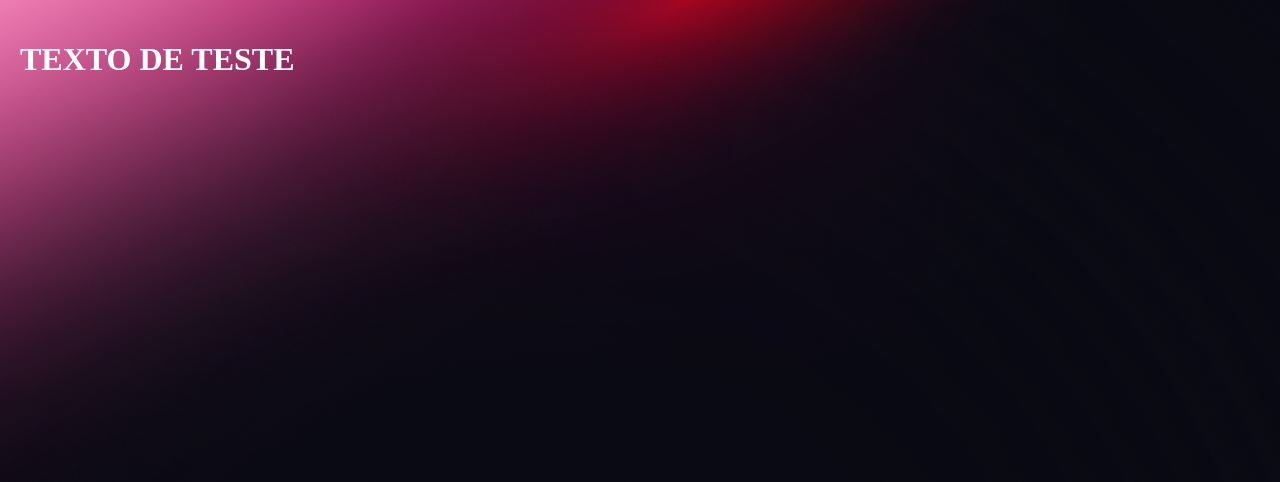
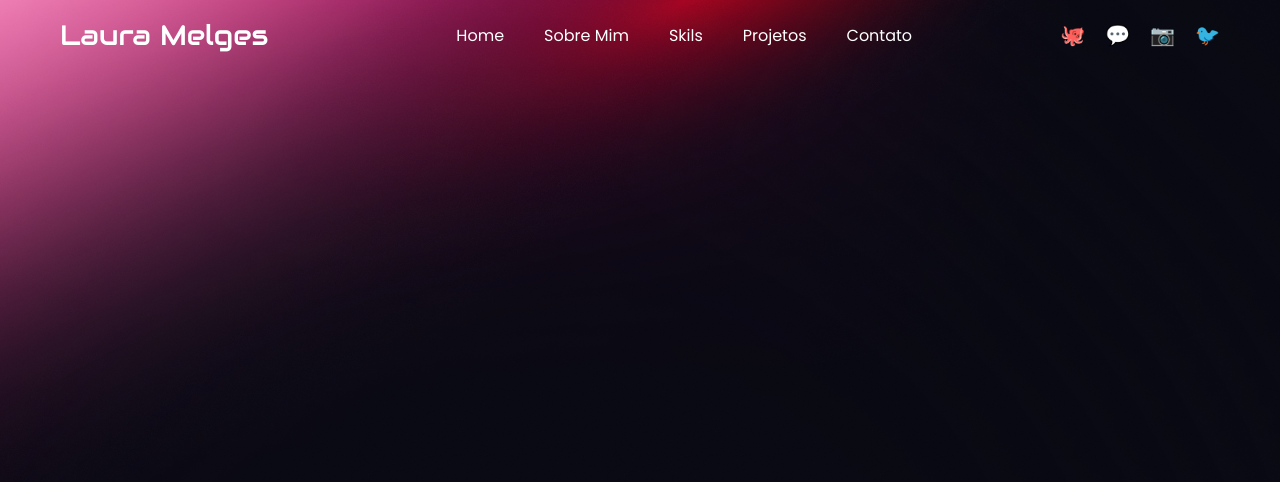
Before and after one commit to MelgesMoser/portifolio_LauraMelges, a React (Vite) app: page / in a window 1280 px wide. Shown: the top 482 px of the page. Built offline with nearby package versions, Linux system fonts and the light colour scheme.

Commit message:
feat: add responsive navigation bar

```diff
--- a/index.html
+++ b/index.html
@@ -5,6 +5,9 @@
     <link rel="icon" type="image/svg+xml" href="/vite.svg" />
     <meta name="viewport" content="width=device-width, initial-scale=1.0" />
     <title>teste-react</title>
+    <link rel="preconnect" href="https://fonts.googleapis.com">
+    <link rel="preconnect" href="https://fonts.gstatic.com" crossorigin>
+    <link href="https://fonts.googleapis.com/css2?family=Poppins:wght@300;400;500;600&family=Audiowide&display=swap" rel="stylesheet">
   </head>
   <body>
     <div id="root"></div>
--- a/src/App.css
+++ b/src/App.css
@@ -25,10 +25,7 @@ html, body, #root {
   z-index: 0;
 }
 
-.text {
+.navbar {
   position: relative;
-  z-index: 1;
-  color: white;
-  font-size: 32px;
-  padding: 20px;
+  z-index: 2;
 }
--- a/src/App.jsx
+++ b/src/App.jsx
@@ -1,11 +1,12 @@
 import Gradient1 from './assets/Gradient1.png'
 import './App.css'
+import NavBar from './components/NavBar'
 
 function App() {
   return (
     <div className="app">
+      <NavBar />
       <img src={Gradient1} alt="Gradient" className="gradient" />
-      <h1 className="text">TEXTO DE TESTE</h1>
     </div>
   )
 }
--- /dev/null
+++ b/src/components/NavBar.css
@@ -0,0 +1,85 @@
+.navbar {
+  width: 100%;
+  height: 70px;
+  padding: 0 60px;
+  display: flex;
+  align-items: center;
+  justify-content: space-between;
+  font-family: 'Poppins', sans-serif;
+  position: relative;
+  z-index: 2;
+}
+
+/* nome */
+.navbar-left {
+  font-family: 'Audiowide', cursive;
+  font-size: 28px;
+  color: white;
+}
+
+/* menu desktop */
+.navbar-center {
+  list-style: none;
+  display: flex;
+  gap: 40px;
+}
+
+.navbar-center li {
+  color: white;
+  cursor: pointer;
+  transition: opacity 0.2s;
+}
+
+.navbar-center li:hover {
+  opacity: 0.7;
+}
+
+/* ícones */
+.navbar-right {
+  display: flex;
+  gap: 20px;
+  color: white;
+  font-size: 20px;
+}
+
+/* botão mobile escondido no desktop */
+.menu-toggle {
+  display: none;
+  color: white;
+  font-size: 28px;
+  cursor: pointer;
+}
+
+/* ========================= */
+/* 📱 MOBILE */
+/* ========================= */
+@media (max-width: 900px) {
+  .navbar {
+    padding: 0 20px;
+  }
+
+  .navbar-center {
+    position: absolute;
+    top: 70px;
+    left: 0;
+    width: 100%;
+    background-color: #0A0A14;
+    flex-direction: column;
+    align-items: center;
+    gap: 25px;
+    padding: 30px 0;
+    display: none;
+  }
+
+  .navbar-center.open {
+    display: flex;
+  }
+
+  .navbar-right {
+    display: none;
+  }
+
+  .menu-toggle {
+    display: block;
+  }
+}
--- /dev/null
+++ b/src/components/NavBar.jsx
@@ -0,0 +1,36 @@
+import { useState } from 'react'
+import './NavBar.css'
+
+function NavBar() {
+  const [open, setOpen] = useState(false)
+
+  return (
+    <nav className="navbar">
+      <div className="navbar-left">
+        Laura Melges
+      </div>
+
+      <ul className={`navbar-center ${open ? 'open' : ''}`}>
+        <li>Home</li>
+        <li>Sobre Mim</li>
+        <li>Skils</li>
+        <li>Projetos</li>
+        <li>Contato</li>
+      </ul>
+
+      <div className="navbar-right">
+        <span>🐙</span>
+        <span>💬</span>
+        <span>📷</span>
+        <span>🐦</span>
+      </div>
+
+      {/* botão mobile */}
+      <div className="menu-toggle" onClick={() => setOpen(!open)}>
+        ☰
+      </div>
+    </nav>
+  )
+}
+
+export default NavBar
```
